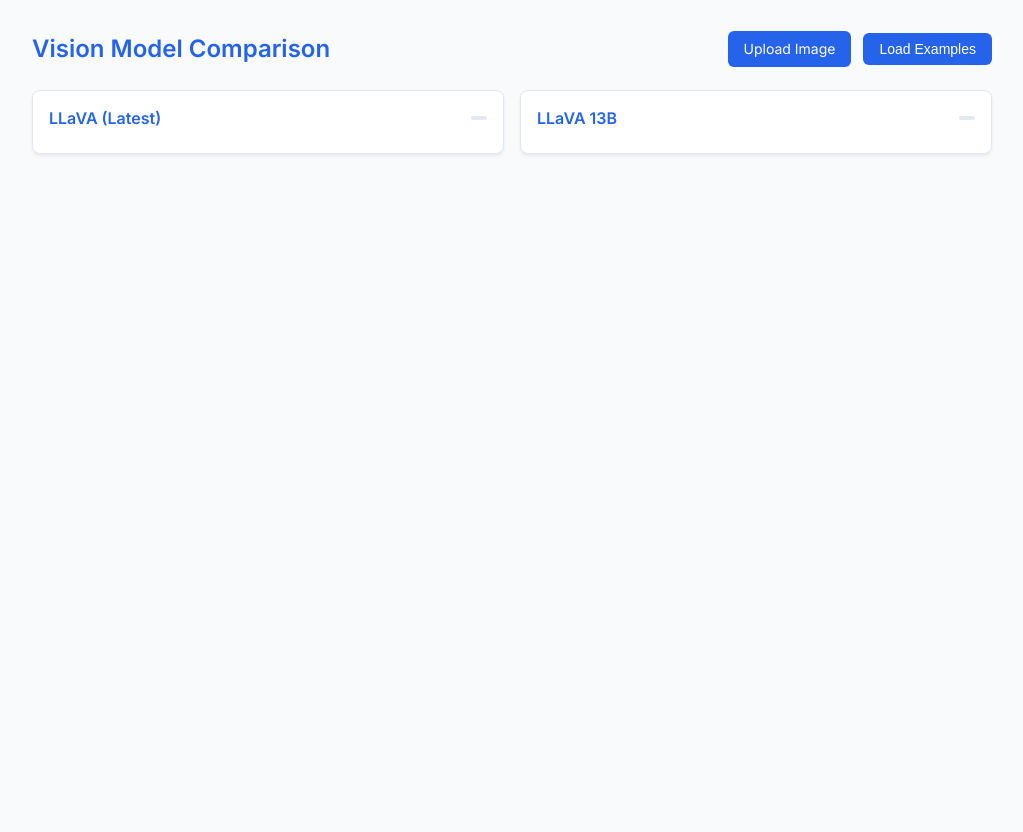
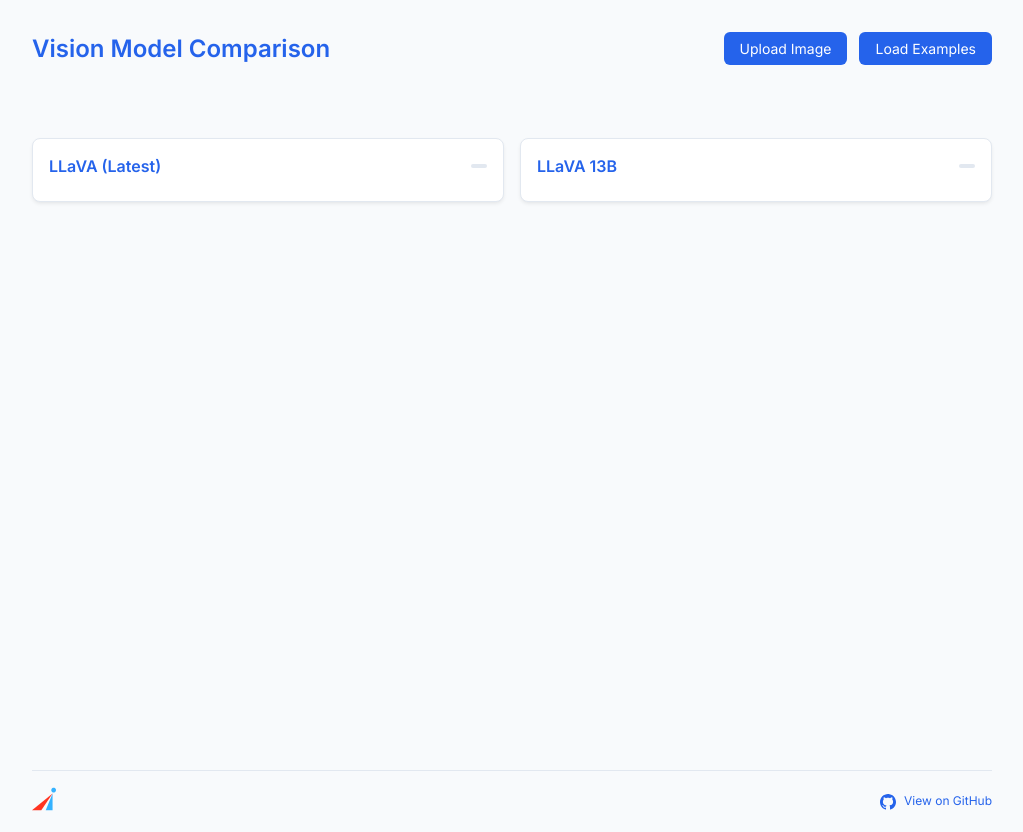
Before and after one commit to rtai-hli/vision-model-compare, a Flask app: page / in a window 1280 px wide. Shown: the whole page, without its empty margins (128-1151 px from the left). Before the commit the page ends 155 px from the top, so only its background shows below. Run offline with Flask 3, Linux system fonts and the light colour scheme.

Commit message:
update footer

```diff
--- a/templates/index.html
+++ b/templates/index.html
@@ -21,11 +21,18 @@
             background-color: var(--background-color);
             color: var(--text-color);
             font-size: 14px;
+            min-height: 100vh;
+            display: flex;
+            flex-direction: column;
         }
 
         .container {
+            flex: 1;
+            display: flex;
+            flex-direction: column;
             max-width: 960px;
             margin: 0 auto;
+            width: 100%;
         }
 
         h1 {
@@ -57,6 +64,8 @@
             transition: background-color 0.2s;
             font-size: 0.875rem;
             border: none;
+            font-family: 'Inter', -apple-system, sans-serif;
+            line-height: normal;
         }
 
         .file-label:hover, #loadDemos:hover {
@@ -197,6 +206,34 @@
             visibility: visible;
             opacity: 1;
         }
+
+        .footer {
+            margin-top: auto;
+            padding-top: 1rem;
+            border-top: 1px solid var(--border-color);
+            display: flex;
+            justify-content: space-between;
+            align-items: center;
+            font-size: 0.75rem;
+            color: #64748b;
+        }
+
+        .footer a {
+            color: var(--primary-color);
+            text-decoration: none;
+            display: flex;
+            align-items: center;
+            gap: 0.5rem;
+        }
+
+        .footer a:hover {
+            color: var(--secondary-color);
+        }
+
+        .footer svg {
+            width: 16px;
+            height: 16px;
+        }
     </style>
 </head>
 <body>
@@ -243,6 +280,20 @@
                 <div id="v13bResponse" class="response-text"></div>
             </div>
         </div>
+
+        <footer class="footer">
+            <div>
+                <!-- RTAI Logo -->
+                <img src="https://github.com/rtai-hli/vision-model-compare/assets/logo.svg" alt="Logo" style="width: 24px; height: 24px;">
+            </div>
+            <a href="https://github.com/rtai-hli/vision-model-compare" target="_blank">
+                <!-- GitHub icon -->
+                <svg viewBox="0 0 24 24" fill="currentColor">
+                    <path d="M12 0c-6.626 0-12 5.373-12 12 0 5.302 3.438 9.8 8.207 11.387.599.111.793-.261.793-.577v-2.234c-3.338.726-4.033-1.416-4.033-1.416-.546-1.387-1.333-1.756-1.333-1.756-1.089-.745.083-.729.083-.729 1.205.084 1.839 1.237 1.839 1.237 1.07 1.834 2.807 1.304 3.492.997.107-.775.418-1.305.762-1.604-2.665-.305-5.467-1.334-5.467-5.931 0-1.311.469-2.381 1.236-3.221-.124-.303-.535-1.524.117-3.176 0 0 1.008-.322 3.301 1.23.957-.266 1.983-.399 3.003-.404 1.02.005 2.047.138 3.006.404 2.291-1.552 3.297-1.23 3.297-1.23.653 1.653.242 2.874.118 3.176.77.84 1.235 1.911 1.235 3.221 0 4.609-2.807 5.624-5.479 5.921.43.372.823 1.102.823 2.222v3.293c0 .319.192.694.801.576 4.765-1.589 8.199-6.086 8.199-11.386 0-6.627-5.373-12-12-12z"/>
+                </svg>
+                View on GitHub
+            </a>
+        </footer>
     </div>
 
     <script>
```
Also changed, not shown: assets/logo.svg (added).
